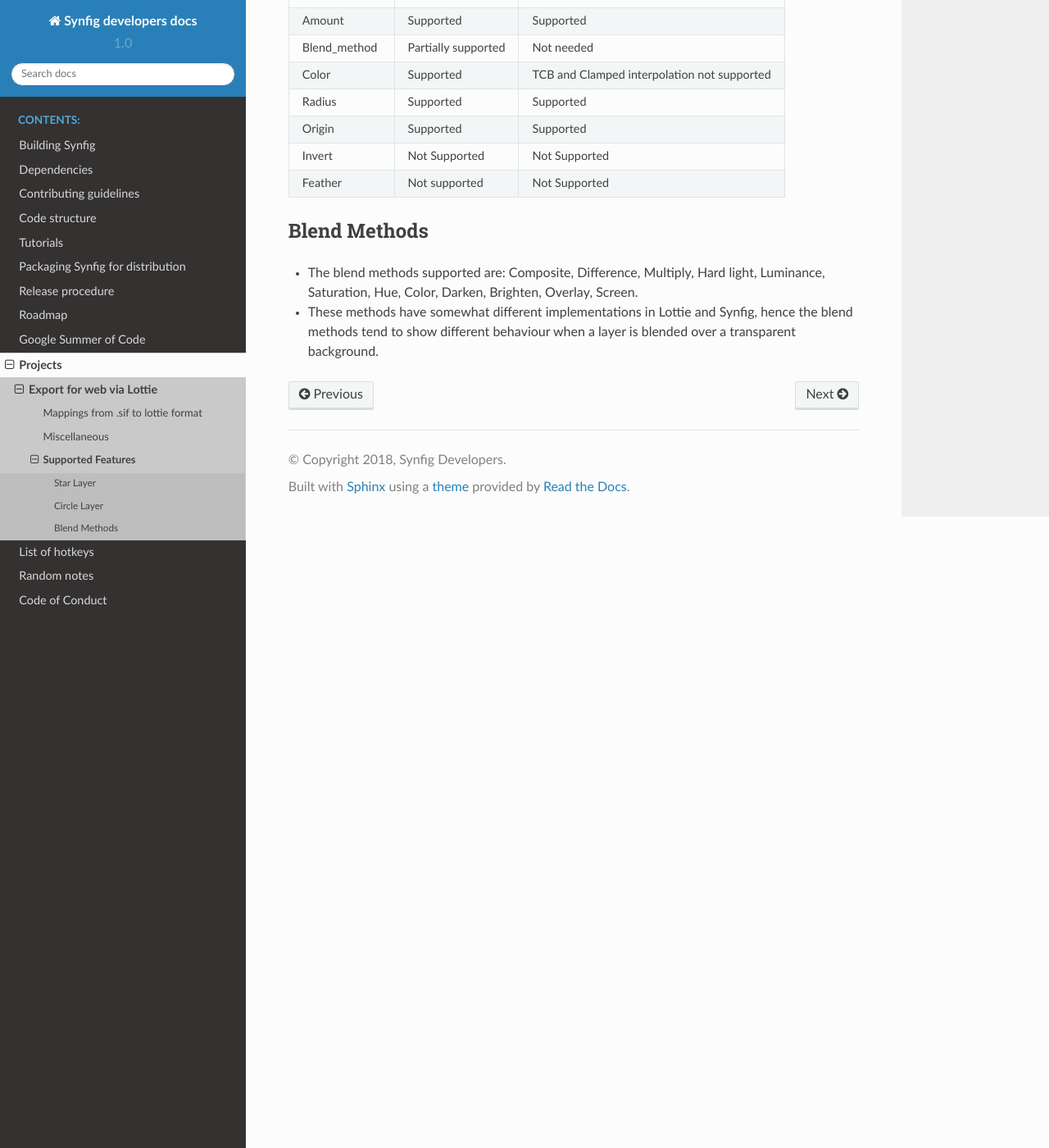
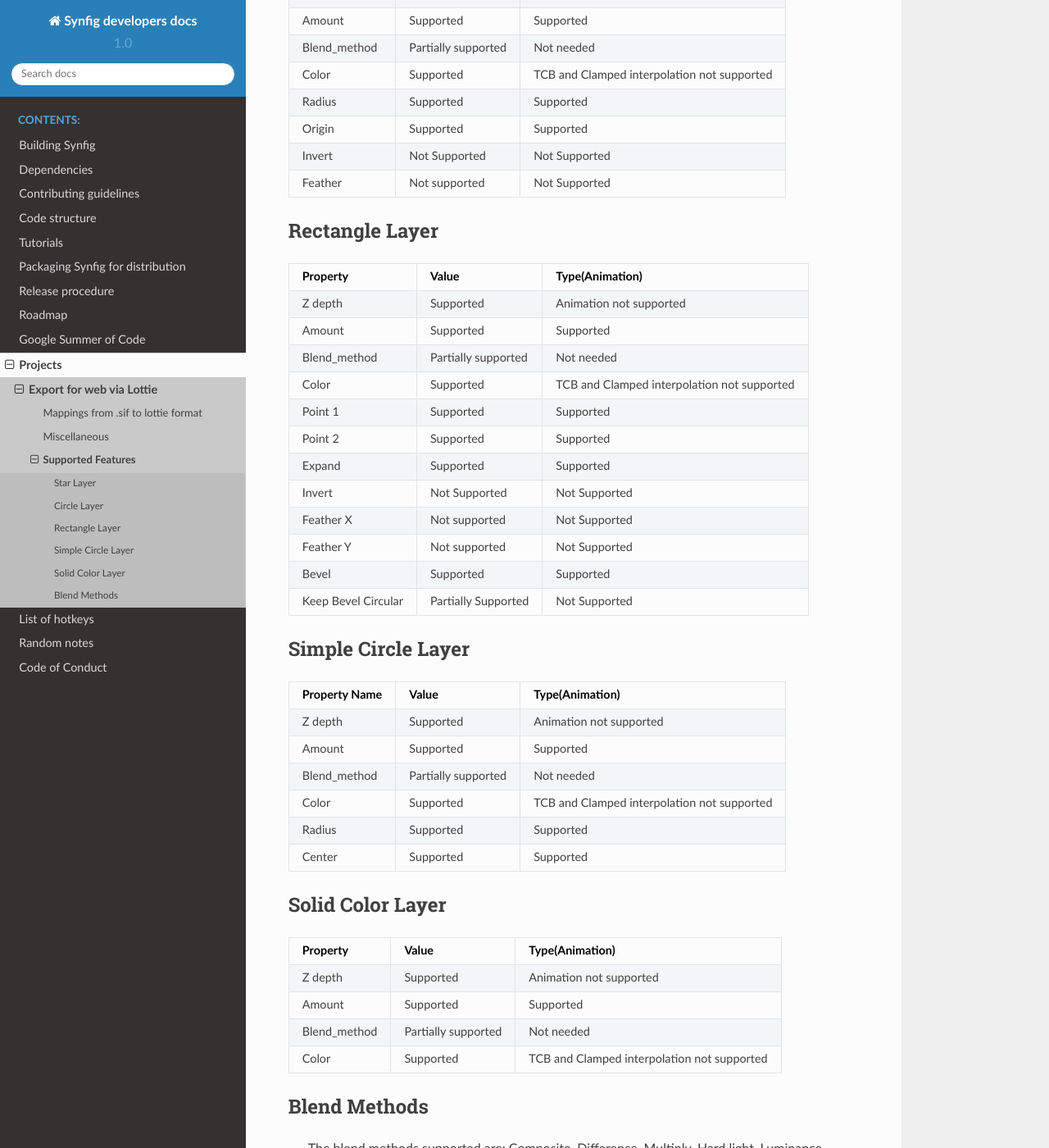
Before and after one commit to synfig/synfig-docs-dev, a Sphinx documentation site: the page built from docs/projects/lottie/supported.rst, in a window 1280 px wide and 1400 px high, scrolled down 882 px. Shown: the whole window at 82% size. Built offline with Sphinx 7.4.7 and the Read the Docs theme 2.0.0, drawn with Linux system fonts in a browser that asks for light colours.

Commit message:
Add documents for rectangle, simple circle, and solid color layer

```diff
--- a/docs/projects/lottie/supported.rst
+++ b/docs/projects/lottie/supported.rst
@@ -7,7 +7,7 @@ Star Layer
 ----------
 +-----------------+---------------------+---------------------------------------------+
 |  Property Name  |        Value        | Type(Animation)                             |
-+-----------------+---------------------+---------------------------------------------+
++=================+=====================+=============================================+
 |     Z depth     |      Supported      | Animation not supported                     |
 +-----------------+---------------------+---------------------------------------------+
 |      Amount     |      Supported      | Supported                                   |
@@ -43,7 +43,7 @@ Circle Layer
 ------------
 +---------------+---------------------+---------------------------------------------+
 | Property Name |        Value        |               Type(Animation)               |
-+---------------+---------------------+---------------------------------------------+
++===============+=====================+=============================================+
 |    Z depth    |      Supported      |           Animation not supported           |
 +---------------+---------------------+---------------------------------------------+
 |     Amount    |      Supported      |                  Supported                  |
@@ -61,6 +61,68 @@ Circle Layer
 |    Feather    |    Not supported    |                Not Supported                |
 +---------------+---------------------+---------------------------------------------+
 
+Rectangle Layer
+---------------
++---------------------+---------------------+---------------------------------------------+
+|       Property      |        Value        |               Type(Animation)               |
++=====================+=====================+=============================================+
+|       Z depth       |      Supported      |           Animation not supported           |
++---------------------+---------------------+---------------------------------------------+
+|        Amount       |      Supported      |                  Supported                  |
++---------------------+---------------------+---------------------------------------------+
+|     Blend_method    | Partially supported |                  Not needed                 |
++---------------------+---------------------+---------------------------------------------+
+|        Color        |      Supported      | TCB and Clamped interpolation not supported |
++---------------------+---------------------+---------------------------------------------+
+|       Point 1       |      Supported      |                  Supported                  |
++---------------------+---------------------+---------------------------------------------+
+|       Point 2       |      Supported      |                  Supported                  |
++---------------------+---------------------+---------------------------------------------+
+|        Expand       |      Supported      |                  Supported                  |
++---------------------+---------------------+---------------------------------------------+
+|        Invert       |    Not Supported    |                Not Supported                |
++---------------------+---------------------+---------------------------------------------+
+|      Feather X      |    Not supported    |                Not Supported                |
++---------------------+---------------------+---------------------------------------------+
+|      Feather Y      |    Not supported    |                Not Supported                |
++---------------------+---------------------+---------------------------------------------+
+|        Bevel        |      Supported      |                  Supported                  |
++---------------------+---------------------+---------------------------------------------+
+| Keep Bevel Circular | Partially Supported |                Not Supported                |
++---------------------+---------------------+---------------------------------------------+
+
+Simple Circle Layer
+-------------------
++---------------+---------------------+---------------------------------------------+
+| Property Name |        Value        |               Type(Animation)               |
++===============+=====================+=============================================+
+|    Z depth    |      Supported      |           Animation not supported           |
++---------------+---------------------+---------------------------------------------+
+|     Amount    |      Supported      |                  Supported                  |
++---------------+---------------------+---------------------------------------------+
+|  Blend_method | Partially supported |                  Not needed                 |
++---------------+---------------------+---------------------------------------------+
+|     Color     |      Supported      | TCB and Clamped interpolation not supported |
++---------------+---------------------+---------------------------------------------+
+|     Radius    |      Supported      |                  Supported                  |
++---------------+---------------------+---------------------------------------------+
+|     Center    |      Supported      |                  Supported                  |
++---------------+---------------------+---------------------------------------------+
+
+Solid Color Layer
+-----------------
++--------------+---------------------+---------------------------------------------+
+|   Property   |        Value        |               Type(Animation)               |
++==============+=====================+=============================================+
+|    Z depth   |      Supported      |           Animation not supported           |
++--------------+---------------------+---------------------------------------------+
+|    Amount    |      Supported      |                  Supported                  |
++--------------+---------------------+---------------------------------------------+
+| Blend_method | Partially supported |                  Not needed                 |
++--------------+---------------------+---------------------------------------------+
+|     Color    |      Supported      | TCB and Clamped interpolation not supported |
++--------------+---------------------+---------------------------------------------+
+
 Blend Methods
 -------------
 - The blend methods supported are: Composite, Difference, Multiply, Hard light, Luminance, Saturation, Hue, Color, Darken, Brighten, Overlay, Screen.
```
Also changed, not shown: docs/projects/lottie/layers/rectangle_layer.rst (added, +46 -0 lines), docs/projects/lottie/layers/simple_circle_layer.rst (added, +24 -0 lines), docs/projects/lottie/layers/solid_color_layer.rst (added, +17 -0 lines).
